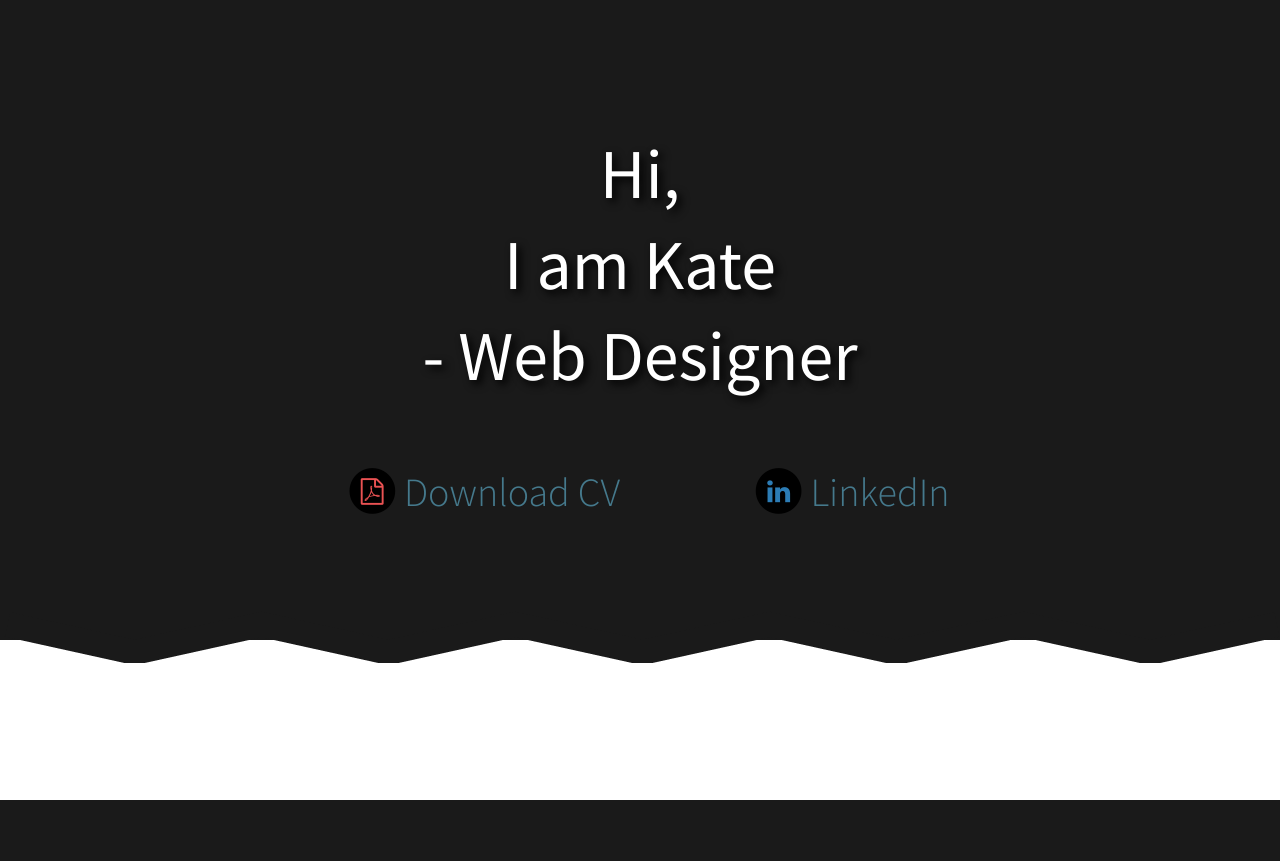
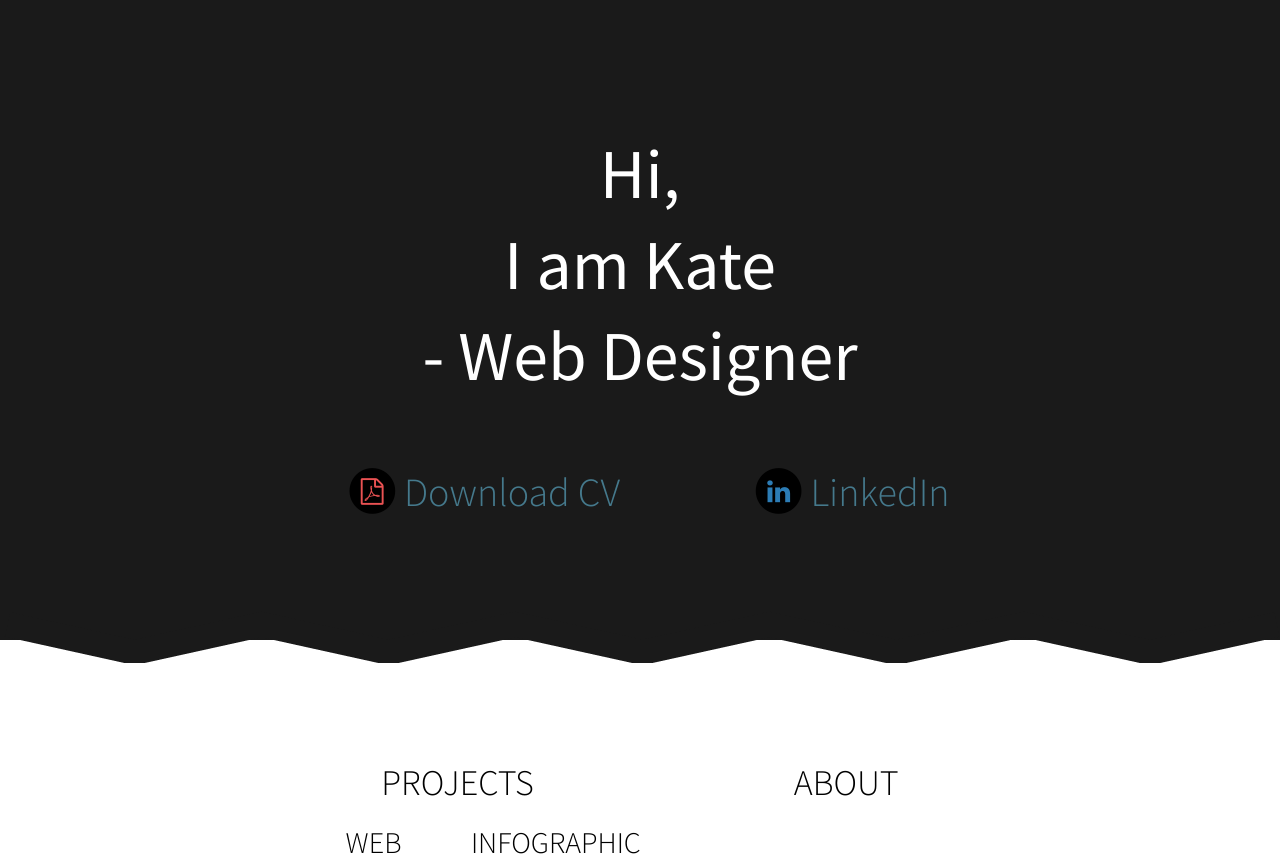
Before and after one commit to tfshockness/honimilk_sa, a PHP site: page / in a window 1280 px wide. Before the commit the page ends 800 px from the top, so only its background shows below. Run offline with PHP 8.4, Linux system fonts and the light colour scheme; some libraries are stand-ins or nearby versions.

Commit message:
work for display (1)

```diff
--- a/kateyeeum/css/styles.css
+++ b/kateyeeum/css/styles.css
@@ -53,7 +53,9 @@ table {
 /*                              GENERAL STYLE                                  */
 
 .main_board_content h1,
-.main_board_links a{
+.main_board_links a,
+.display_title a,
+.display_subtitle a{
     font-family: 'Source Sans Pro', sans-serif;
 }
 
@@ -73,7 +75,6 @@ table {
     color: #fff;
     font-size: 70px;
     line-height: 1.3;
-    text-shadow: 4px 4px 8px #020202;
 }
 
 .main_board_links{
@@ -117,3 +118,43 @@ table {
     background-image: url('../image/zigzag.png');
     margin-top: -37px;
 }
+
+/*                                 DISPLAY                                    */
+.display_title{
+    text-align: center;
+    margin-top: 8%;
+}
+.display_title a{
+    font-size: 36px;
+    font-weight: lighter;
+    display: inline-block;
+    cursor: pointer;
+}
+
+.display_title a:last-child:hover{
+    color: #45798c;
+}
+
+.display_title a:last-child{
+    margin-left: 20%;
+}
+
+.display_subtitle{
+    margin-left: 27%;
+    margin-top: 2%;
+}
+
+.display_subtitle a{
+    font-size: 30px;
+    font-weight: lighter;
+    display: inline-block;
+    cursor: pointer;
+}
+
+.display_subtitle a:last-child{
+    margin-left: 7%;
+}
+
+.display_subtitle a:hover{
+    color: #45798c;
+}
--- a/kateyeeum/index.php
+++ b/kateyeeum/index.php
@@ -47,5 +47,19 @@
     <div class="zigzag_border">
     </div> <!-- End of .zigzag_border -->
 
+    <div class="display">
+        <div class="display_title">
+            <a>PROJECTS</a>
+            <a>ABOUT</a>
+        </div> <!-- End of #display_title -->
+        <div class="display_subtitle">
+            <a id="project_web">WEB</a>
+            <a id="project_info">INFOGRAPHIC</a>
+        </div> <!-- End of #display_subtitle -->
+        <div class="content">
+
+        </div> <!-- End of .content -->
+    </div> <!-- display -->
+
 </body>
 </html>
```
